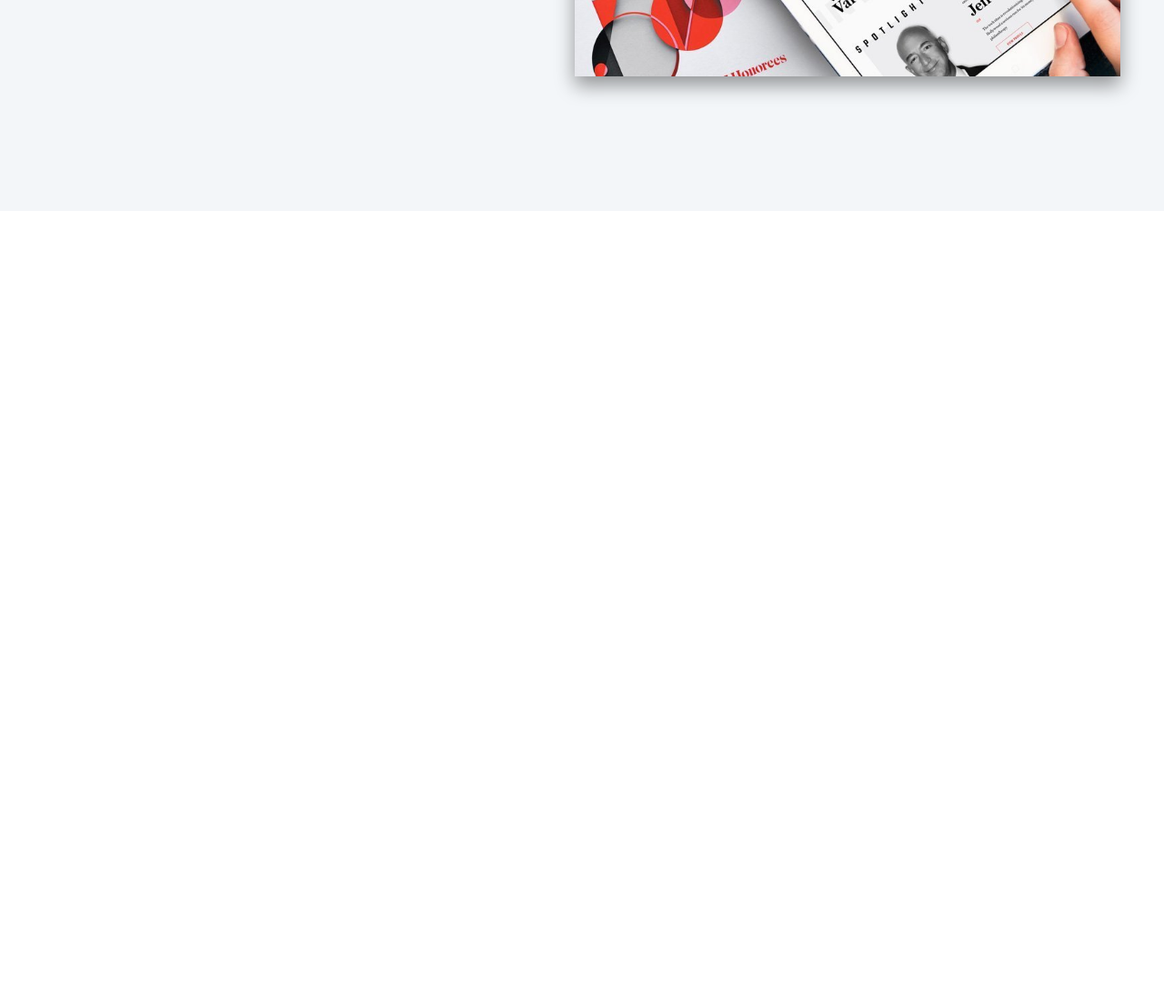
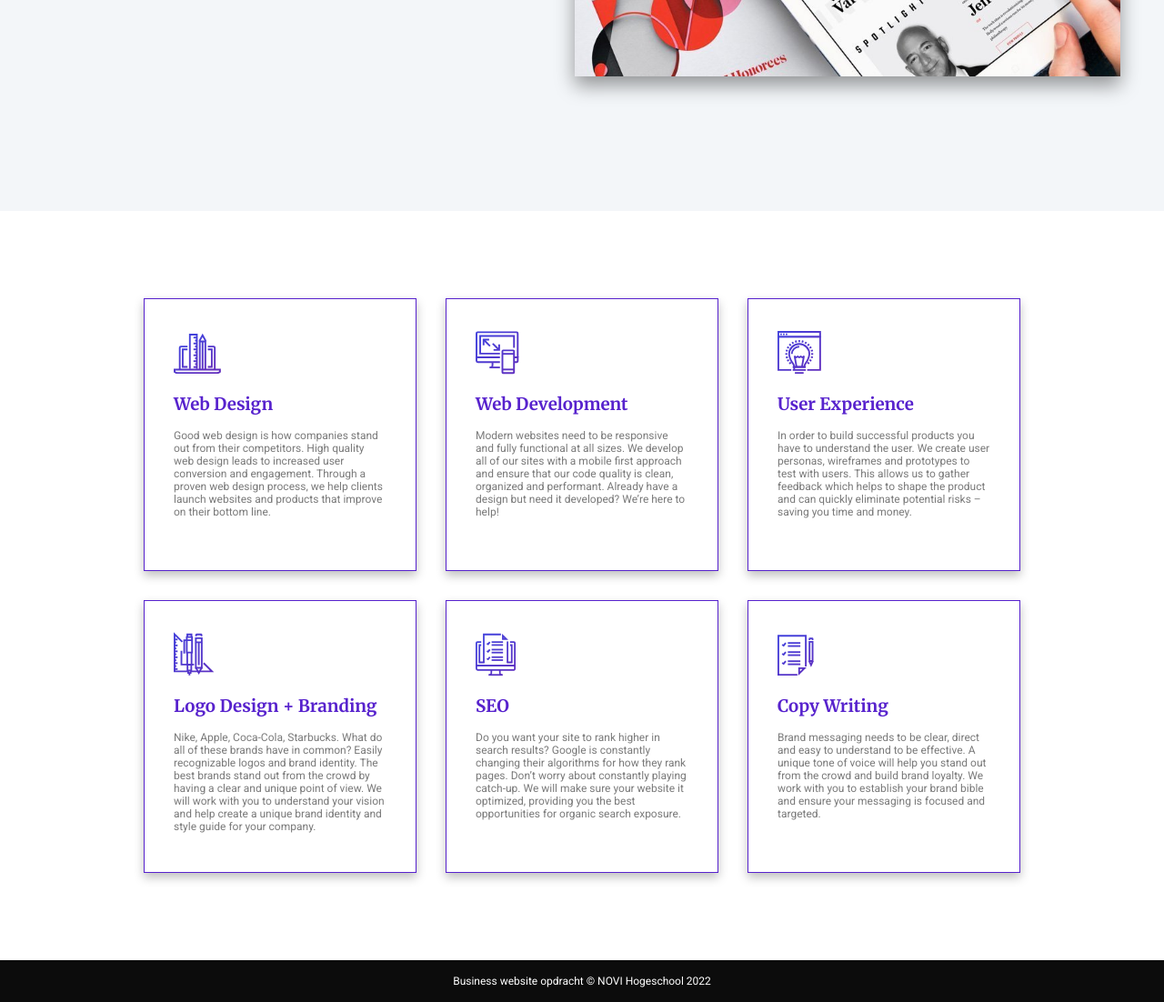
Before and after one commit to Yorickburgers/FROw04hw-Concept, a plain HTML site: page index.html in a window 1280 px wide. Shown: the part 2274-3376 px from the top of the page at 91% size. Before the commit the page ends 2506 px from the top, so only its background shows below. Drawn offline with Linux system fonts and the light colour scheme.

Commit message:
added services and footer including styling

```diff
--- a/index.html
+++ b/index.html
@@ -20,7 +20,7 @@
         <button type="button">Let's work together</button>
     </div>
     <div class="header-end">
-        <img src="assets/squiggle_line_stripe.svg" alt="squiggly line"/>
+        <img src="assets/squiggle_line_stripe.svg" alt="squiggly line with stripe leading towards introduction"/>
     </div>
 </header>
 <main>
@@ -69,15 +69,48 @@
             </span>
         </article>
     </section>
-    <section>
-
+    <section id="services">
+        <div class="services-container">
+            <article class="service-tile">
+                <span class="icon-wrapper"><img src="assets/icon_web-design.svg" alt="Icon for web design showing laptop with pencil and ruler"/></span>
+                <h3>Web Design</h3>
+                <p>Good web design is how companies stand out from their competitors. High quality web design leads to increased user conversion and engagement. Through a proven web design process, we help clients launch websites and products that improve on their bottom line.</p>
+            </article>
+            <article class="service-tile">
+                <span class="icon-wrapper"><img src="assets/icon_web-development.svg" alt="Icon for web development showing computer screen and smartphone"/></span>
+                <h3>Web Development</h3>
+                <p>Modern websites need to be responsive and fully functional at all sizes. We develop all of our sites with a mobile first approach and ensure that our code quality is clean, organized and performant. Already have a design but need it developed? We’re here to help!</p>
+            </article>
+            <article class="service-tile">
+                <span class="icon-wrapper"><img src="assets/icon_ux.svg" alt="Icon for user experience showing browser window with a shining lightbulb in front of it"/></span>
+                <h3>User Experience</h3>
+                <p>In order to build successful products you have to understand the user. We create user personas, wireframes and prototypes to test with users. This allows us to gather feedback which helps to shape the product and can quickly eliminate potential risks – saving you time and money.</p>
+            </article>
+            <article class="service-tile">
+                <span class="icon-wrapper"><img src="assets/icon_graphic-design.svg" alt="Icon for logo design showing ruler, pencil and pen"/></span>
+                <h3>Logo Design + Branding</h3>
+                <p>Nike, Apple, Coca-Cola, Starbucks. What do all of these brands have in common? Easily recognizable logos and brand identity. The best brands stand out from the crowd by having a clear and unique point of view. We will work with you to understand your vision and help create a unique brand identity and style guide for your company.</p>
+            </article>
+            <article class="service-tile">
+                <span class="icon-wrapper"><img src="assets/icon_seo.svg" alt="Icon for SEO showing paper coming out of a computer screen"/></span>
+                <h3>SEO</h3>
+                <p>Do you want your site to rank higher in search results? Google is constantly changing their algorithms for how they rank pages. Don’t worry about constantly playing catch-up. We will make sure your website it optimized, providing you the best opportunities for organic search exposure.</p>
+            </article>
+            <article class="service-tile">
+                <span class="icon-wrapper"><img src="assets/icon_copywriting.svg" alt="Icon for copy writing showing paper and pencil"/></span>
+                <h3>Copy Writing</h3>
+                <p>Brand messaging needs to be clear, direct and easy to understand to be effective. A unique tone of voice will help you stand out from the crowd and build brand loyalty. We work with you to establish your brand bible and ensure your messaging is focused and targeted.</p>
+            </article>
+        </div>
     </section>
     <section id="contact">
 
     </section>
 </main>
 <footer>
-
+    <div>
+        <p>Business website opdracht © NOVI Hogeschool 2022</p>
+    </div>
 </footer>
 </body>
 </html>
--- a/styles/styles.css
+++ b/styles/styles.css
@@ -229,11 +229,64 @@ button {
 
 /* --------------- 4.4 Services ----------------------- */
 
+.services-container {
+    display: flex;
+    flex-direction: row;
+    justify-content: center;
+    align-items: center;
+    flex-wrap: wrap;
+    row-gap: 2rem;
+    column-gap: 2rem;
+    max-width: 1200px;
+    min-width: 400px;
+    margin: 6rem;
+}
 
+.service-tile {
+    display: flex;
+    flex-direction: column;
+    flex-basis: 300px;
+    height: 300px;
+    flex-grow: 0;
+    flex-shrink: 0;
+    border: solid 1px var(--purple);
+    padding: 2rem;
+    box-shadow: 0 5px 10px rgba(0, 0, 0, 0.25)
+}
+
+.icon-wrapper {
+    width: 70px;
+    flex-grow: 0;
+    flex-shrink: 1;
+}
+
+.icon-wrapper img {
+    width: 100%;
+}
+
+.service-tile h3 {
+    color: var(--purple);
+    margin: 1rem 0;
+}
+
+.service-tile p {
+    font-size: 12px;
+    color: var(--grey);
+}
 
 /* --------------- 4.5 Contact ----------------------- */
 
 /* --------------- 4.6 Footer ----------------------- */
+footer {
+    background-color: var(--black);
+}
+
+footer p {
+    color: white;
+    text-align: center;
+    font-size: 12px;
+    padding: 1rem;
+}
 
 /* ------------------------------- 5. Media Queries -------------------------------- */
 
```
